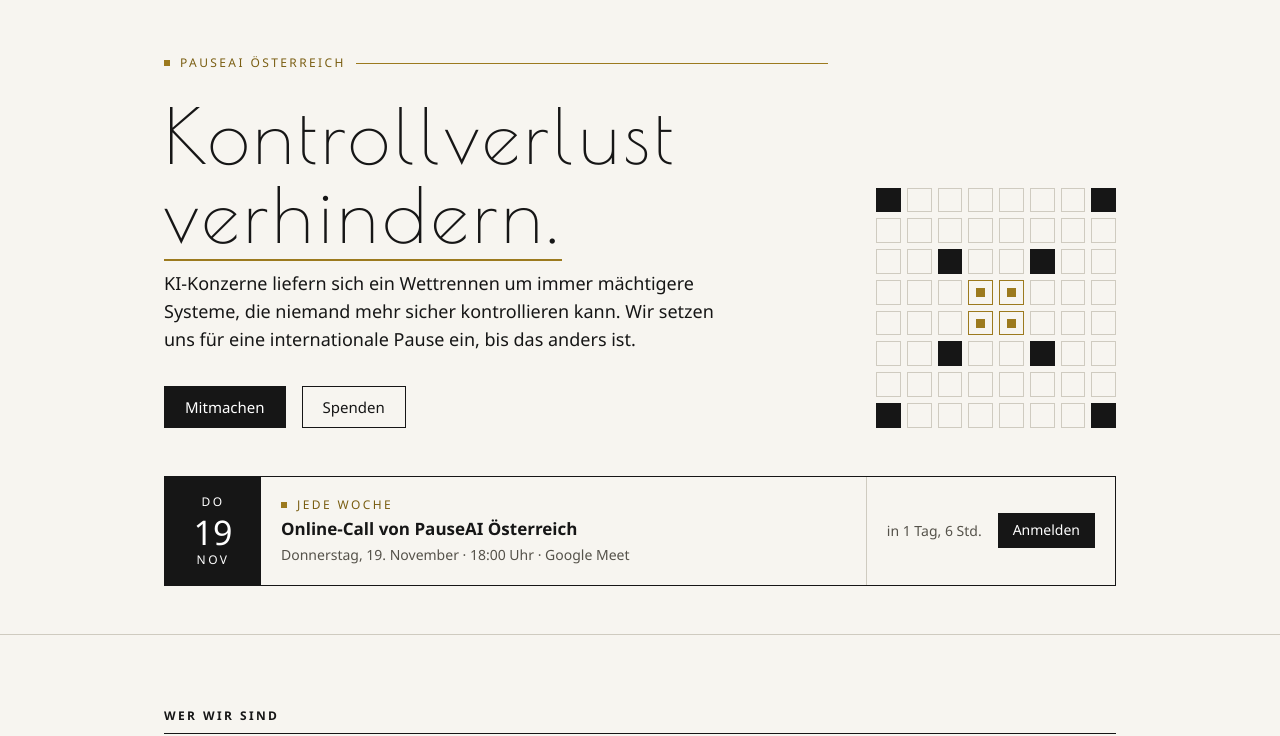
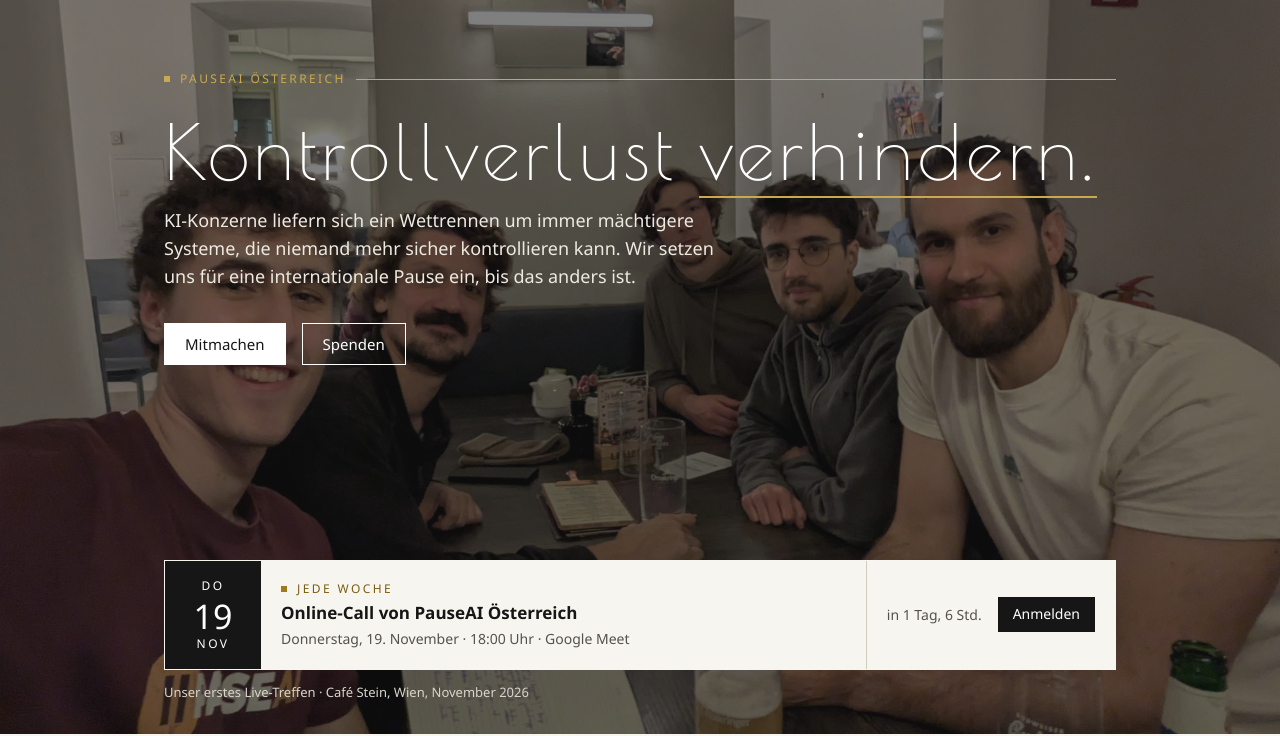
Before and after one commit to Benjifirst/PauseAI-Website, a plain HTML site: page index.html in a window 1280 px wide. Shown: the part 67-803 px from the top of the page. Drawn offline with Linux system fonts and the light colour scheme.

Commit message:
Teamfoto als Hintergrund im Kopfbereich
Gruppenfoto vom ersten Live-Treffen füllt den Kopfbereich (wie bei
PauseAI international), Text liegt mit dunkler Schicht darüber.
Bilder verkleinert, Metadaten (GPS) entfernt; Originale per .gitignore
ausgeschlossen. README um Foto-Hinweise ergänzt.

Co-Authored-By: Claude Opus 5.5 <noreply@anthropic.com>

```diff
--- a/css/style.css
+++ b/css/style.css
@@ -149,6 +149,31 @@ h3 { margin: 0; font-size: 17px; font-weight: 600; line-height: 1.35; }
 .hero h1 { font: 400 clamp(44px, 8vw, 76px)/1.04 var(--title); letter-spacing: .06em; margin: 24px 0 16px; }
 .hero h1 em { font-style: normal; border-bottom: 2px solid var(--gold); }
 .hero .lead { font-size: 18px; max-width: 54ch; margin: 0 0 32px; }
+
+/* Kopfbereich mit Foto im Hintergrund (.hero.has-photo)
+   Foto füllt die ganze Fläche, eine flache Tusche-Schicht darüber hält den Text lesbar. */
+.hero.has-photo {
+  position: relative; isolation: isolate; border-bottom: 0;
+  min-height: min(calc(100svh - 64px), 860px); padding: 72px 0 32px;
+  display: flex; color: #fff;
+}
+.hero.has-photo > .wrap { width: 100%; display: flex; flex-direction: column; }
+.hero-bg { position: absolute; inset: 0; z-index: -1; background: var(--ink); overflow: hidden; }
+.hero-bg img { width: 100%; height: 100%; object-fit: cover; object-position: 50% 40%; }
+.hero-bg::after { content: ''; position: absolute; inset: 0; background: rgba(22, 22, 22, .55); }
+.has-photo .hero-grid { grid-template-columns: 1fr; }
+.has-photo .lattice { display: none; }
+.has-photo .kicker { color: var(--gold-light); }
+.has-photo .kicker::before, .has-photo .kicker::after { background: var(--gold-light); }
+.has-photo h1 em { border-bottom-color: var(--gold-light); }
+.has-photo .lead { color: #EDEAE2; }
+.has-photo .actions .button { color: #fff; border-color: #fff; }
+.has-photo .actions .button:hover { background: rgba(255, 255, 255, .12); }
+.has-photo .actions .button.primary { background: #fff; color: var(--ink); }
+.has-photo .actions .button.primary:hover { background: var(--sunk); }
+.has-photo .next-call { margin-top: auto; background: var(--ground); color: var(--ink); border-color: var(--ground); }
+.has-photo .hero-grid { margin-bottom: 48px; }
+.hero-credit { margin: 12px 0 0; font-size: 13px; color: var(--on-ink); }
 
 /* Ornament: Gitterwerk nach Wiener Werkstätte */
 .lattice { display: grid; grid-template-columns: repeat(8, 1fr); gap: 6px; width: 100%; aspect-ratio: 1; }
@@ -312,6 +337,9 @@ ul.marks li::before { content: ''; position: absolute; left: 0; top: 15px; width
 @media (max-width: 640px) {
   :root { --gap: 16px; --section: 64px; }
   .hero { padding: 40px 0 36px; }
+  .hero.has-photo { padding: 48px 0 24px; }
+  .has-photo .hero-grid { margin-bottom: 32px; }
+  .hero-bg img { object-position: 22% 40%; }
   .next-call { margin-top: 40px; grid-template-columns: auto 1fr; }
   .next-call .go { grid-column: 1 / -1; border-left: 0; border-top: 1px solid var(--line); justify-content: space-between; }
   .row { grid-template-columns: 1fr auto; gap: 6px 16px; padding: 16px 0; }
--- a/index.html
+++ b/index.html
@@ -40,7 +40,13 @@
 <main id="inhalt">
 
   <!-- Kopfbereich -->
-  <section class="hero" id="top">
+  <section class="hero has-photo" id="top">
+    <div class="hero-bg">
+      <img src="assets/fotos/team-treffen-2000.jpg"
+           srcset="assets/fotos/team-treffen-1100.jpg 1100w, assets/fotos/team-treffen-2000.jpg 2000w"
+           sizes="100vw" width="2000" height="1252" fetchpriority="high"
+           alt="Gruppenfoto: fünf Mitglieder von PauseAI Österreich beim ersten Live-Treffen im Kaffeehaus.">
+    </div>
     <div class="wrap">
       <div class="hero-grid">
         <div>
@@ -71,6 +77,7 @@
           <a class="button primary small" href="https://luma.com/fyfjfejs" target="_blank" rel="noopener" data-call-link data-label-nolink="Link anfragen">Anmelden</a>
         </div>
       </div>
+      <p class="hero-credit">Unser erstes Live-Treffen · Café Stein, Wien, November 2026</p>
     </div>
   </section>
 
```
Also changed, not shown: assets/fotos/team-treffen-1100.jpg (added), assets/fotos/team-treffen-2000.jpg (added), 2 other files.
